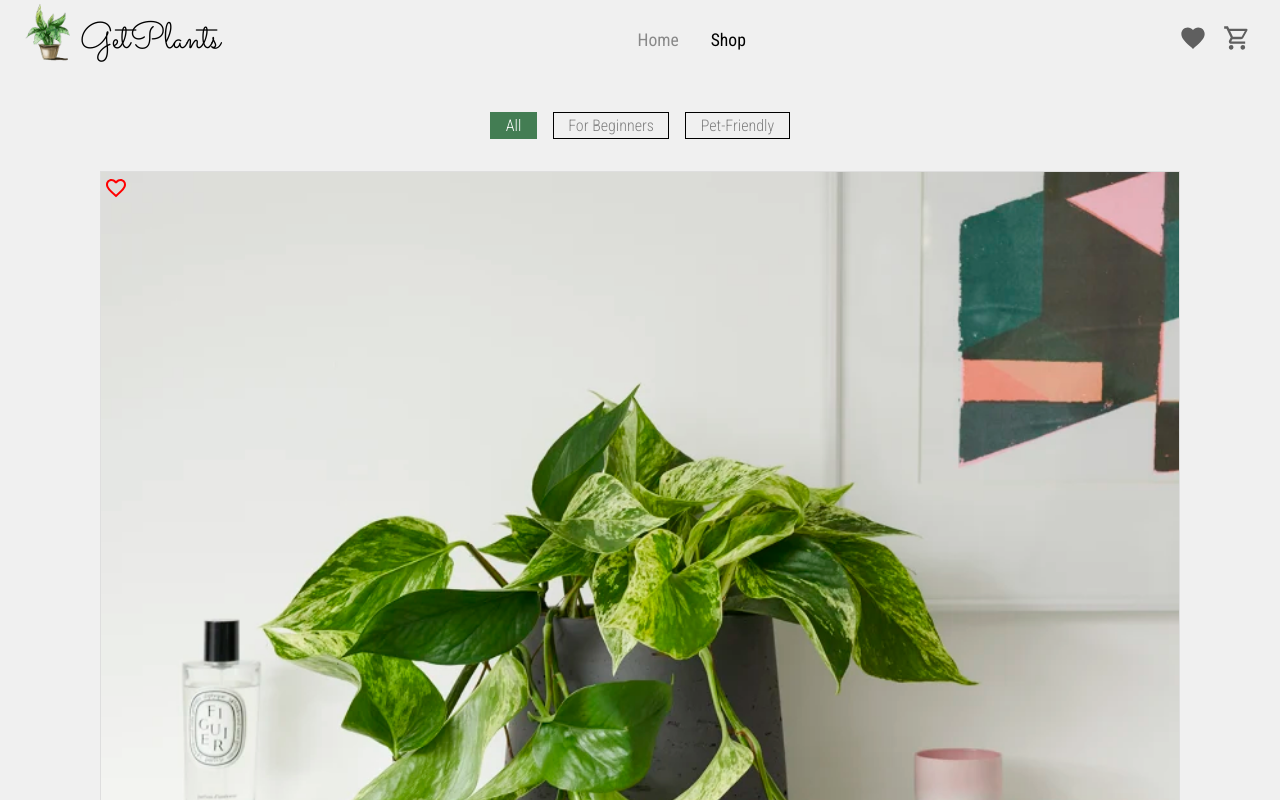
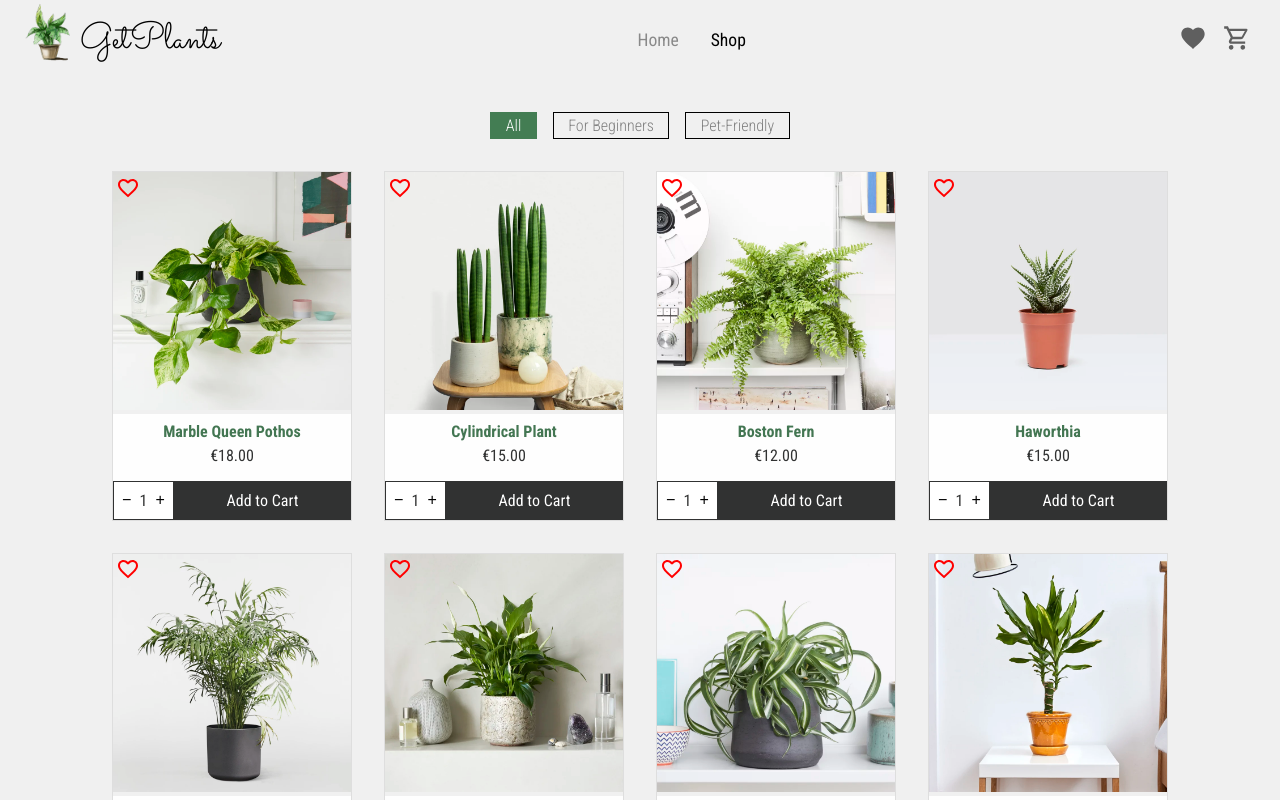
Before and after one commit to RimaSem/plant-shop, a React (Vite) app: page /plant-shop/shop in a window 1280 px wide. Shown: the top 800 px of the page. Built offline with nearby package versions, Linux system fonts and the light colour scheme.

Commit message:
Refactor Layout

```diff
--- a/src/components/ItemCarousel.tsx
+++ b/src/components/ItemCarousel.tsx
@@ -2,7 +2,7 @@ import "react-multi-carousel/lib/styles.css";
 import Carousel from "react-multi-carousel";
 import { useContext } from "react";
 import { AppContext } from "../appContext";
-import Item from "../components/Item";
+import Item from "./Item";
 import styled from "styled-components";
 
 const ItemCarousel: React.FC = () => {
@@ -26,8 +26,13 @@ const ItemCarousel: React.FC = () => {
       slidesToSlide: 2,
     },
     mobile: {
-      breakpoint: { max: 500, min: 0 },
+      breakpoint: { max: 550, min: 0 },
       items: 2,
+      centerMode: true,
+    },
+    mobileS: {
+      breakpoint: { max: 360, min: 0 },
+      items: 1,
       centerMode: true,
     },
   };
@@ -44,6 +49,7 @@ const Card = styled.div`
   display: flex;
   justify-content: center;
   gap: 50px;
+  padding: 1em;
   min-width: fit-content;
   overflow: hidden;
 `;
--- a/src/components/Layout.tsx
+++ b/src/components/Layout.tsx
@@ -1,14 +1,14 @@
-import "./scss/Layout.scss";
 import { useRef } from "react";
 import { Outlet } from "react-router-dom";
 import Header from "./Header";
 import Footer from "./Footer";
 import Cart from "./Cart";
+import styled from "styled-components";
 
-export default function Layout() {
+const Layout: React.FC = () => {
   const overlayRef = useRef<HTMLDivElement>(null);
 
-  function hideOverlay() {
+  const hideOverlay = () => {
     const cart = document.querySelector(".cart-container") as HTMLElement;
     const body = document.querySelector("body") as HTMLElement;
     if (overlayRef.current && cart && body) {
@@ -16,19 +16,47 @@ export default function Layout() {
       cart.classList.remove("active");
       body.style.overflowY = "visible";
     }
-  }
+  };
 
   return (
     <>
-      <div ref={overlayRef} className="overlay" onClick={hideOverlay}></div>
-      <div className="site-wrapper">
+      <StyledOverlay
+        ref={overlayRef}
+        className="overlay"
+        onClick={hideOverlay}
+      ></StyledOverlay>
+      <SiteWrapper>
         <Cart />
         <Header />
-        <main>
+        <StyledMain>
           <Outlet />
-        </main>
+        </StyledMain>
         <Footer />
-      </div>
+      </SiteWrapper>
     </>
   );
-}
+};
+
+export default Layout;
+
+const StyledOverlay = styled.div`
+  z-index: 1002;
+  position: fixed;
+  top: 0;
+  right: 0;
+  bottom: 0;
+  left: 0;
+  background-color: ${({ theme }) => theme.colors.transparentBlack};
+  visibility: hidden;
+`;
+
+const SiteWrapper = styled.div`
+  display: flex;
+  flex-direction: column;
+  justify-content: space-between;
+  min-height: 100vh;
+`;
+
+const StyledMain = styled.main`
+  flex: 1;
+`;
--- a/src/components/scss/Item.scss
+++ b/src/components/scss/Item.scss
@@ -1,7 +1,9 @@
 @import "../../variables";
 
 .item-card {
-  width: 90%;
+  margin: 0 auto;
+  width: 100%;
+  min-width: 160px;
   // width: clamp(160px, 20%, 40%);
   border: 0.0625rem solid #dedede;
   display: flex;
--- a/src/pages/Shop.tsx
+++ b/src/pages/Shop.tsx
@@ -26,7 +26,9 @@ const Shop: React.FC = () => {
   };
 
   const displayItems = filterItems()?.map((item) => (
-    <Item key={item.id} plantData={item} />
+    <Wrapper key={item.id}>
+      <Item plantData={item} />
+    </Wrapper>
   ));
 
   return (
@@ -74,7 +76,7 @@ const ButtonWrapper = styled.div`
   gap: 1em;
   margin-bottom: 2em;
 
-  @media ${devices.mobileS} {
+  @media ${devices.mobileM} {
     flex-direction: column;
     gap: 0.3em;
   }
@@ -89,6 +91,7 @@ const StyledLink = styled(Link)`
   color: ${({ theme }) => theme.colors.grey};
   font-weight: 300;
   text-decoration: none;
+  text-align: center;
 
   &:hover {
     border-color: ${({ theme }) => theme.colors.secondaryGreen};
@@ -103,6 +106,14 @@ const SelectedLink = styled(StyledLink)`
   color: ${({ theme }) => theme.colors.white};
 `;
 
+const Wrapper = styled.div`
+  width: clamp(160px, 20%, 40%);
+
+  @media ${devices.mobileS} {
+    width: 90%;
+  }
+`;
+
 const ItemWrapper = styled.div`
   display: flex;
   flex-wrap: wrap;
--- a/src/styles/theme.ts
+++ b/src/styles/theme.ts
@@ -4,6 +4,7 @@ export const theme: ThemeProps = {
   colors: {
     white: "#ffffff",
     black: "#000000",
+    transparentBlack: "rgba(0, 0, 0, 0.5)",
     grey: "#808080",
     accentGrey: "#7c7c7c",
     accentDark: "#313232",
@@ -23,7 +24,8 @@ export const theme: ThemeProps = {
 };
 
 export const devices = {
-  mobileS: "(max-width: 300px)",
+  mobileXS: "(max-width: 300px)",
+  mobileS: "(max-width: 350px)",
   mobileM: "(max-width: 400px)",
   // mobileXL: "(max-width: 500px)",
   // mobileXXL: "(max-width: 520px)",
--- a/src/styles/themeInterface.ts
+++ b/src/styles/themeInterface.ts
@@ -2,6 +2,7 @@ export interface ThemeProps {
   colors: {
     white: string;
     black: string;
+    transparentBlack: string;
     grey: string;
     accentGrey: string;
     accentDark: string;
```
